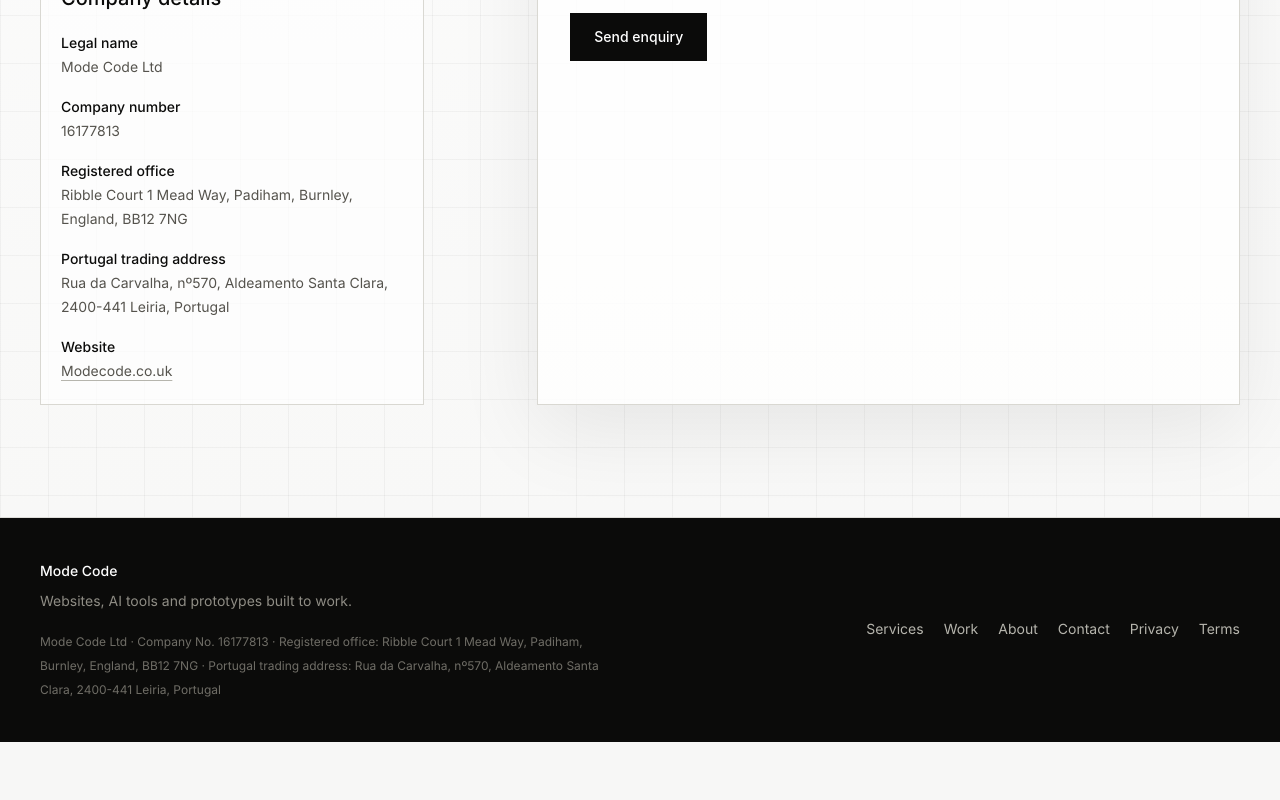
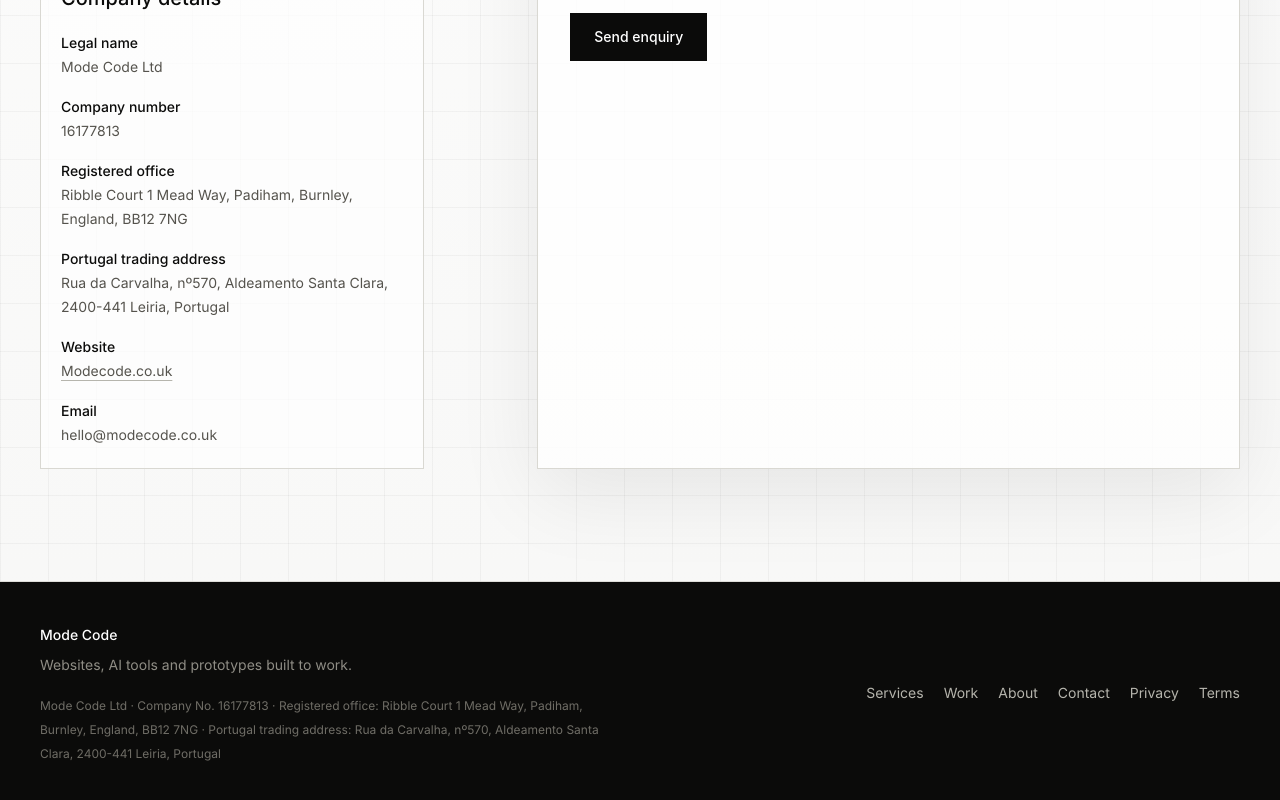
Before and after one commit to modecodeai/modecode, a Next.js app: page /contact in a window 1280 px wide. Shown: the part 849-1649 px from the top of the page. Before the commit the page ends 1591 px from the top, so only its background shows below. Built offline with nearby package versions, Linux system fonts and the light colour scheme.

Commit message:
Update Mode Code email architecture for MXroute and Resend

```diff
--- a/components/company-details.tsx
+++ b/components/company-details.tsx
@@ -70,6 +70,10 @@ export function CompanyDetails({ compact = false }: CompanyDetailsProps) {
             </a>
           </dd>
         </div>
+        <div>
+          <dt className="font-medium text-graphite-950">Email</dt>
+          <dd>{companyDetails.email}</dd>
+        </div>
       </dl>
     </section>
   );
--- a/package.json
+++ b/package.json
@@ -6,7 +6,7 @@
     "dev": "next dev",
     "lint": "tsc --noEmit",
     "build": "next build",
-    "deploy:cloudflare": "wrangler pages deploy out --project-name=mode-code --branch=main",
+    "deploy:cloudflare": "wrangler pages deploy out --project-name=modecode --branch=main",
     "start": "next start",
     "typecheck": "tsc --noEmit"
   },
```
Also changed, not shown: 1 other file (tests, documents, lock files or other folders).
